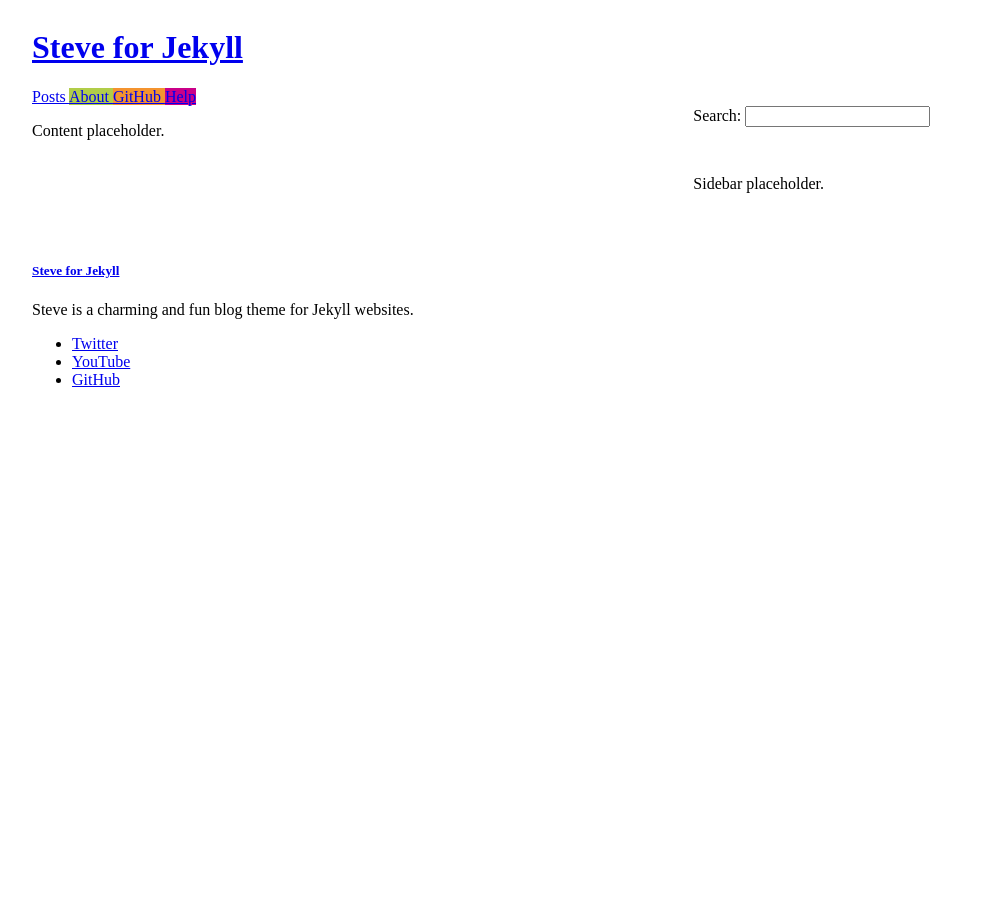
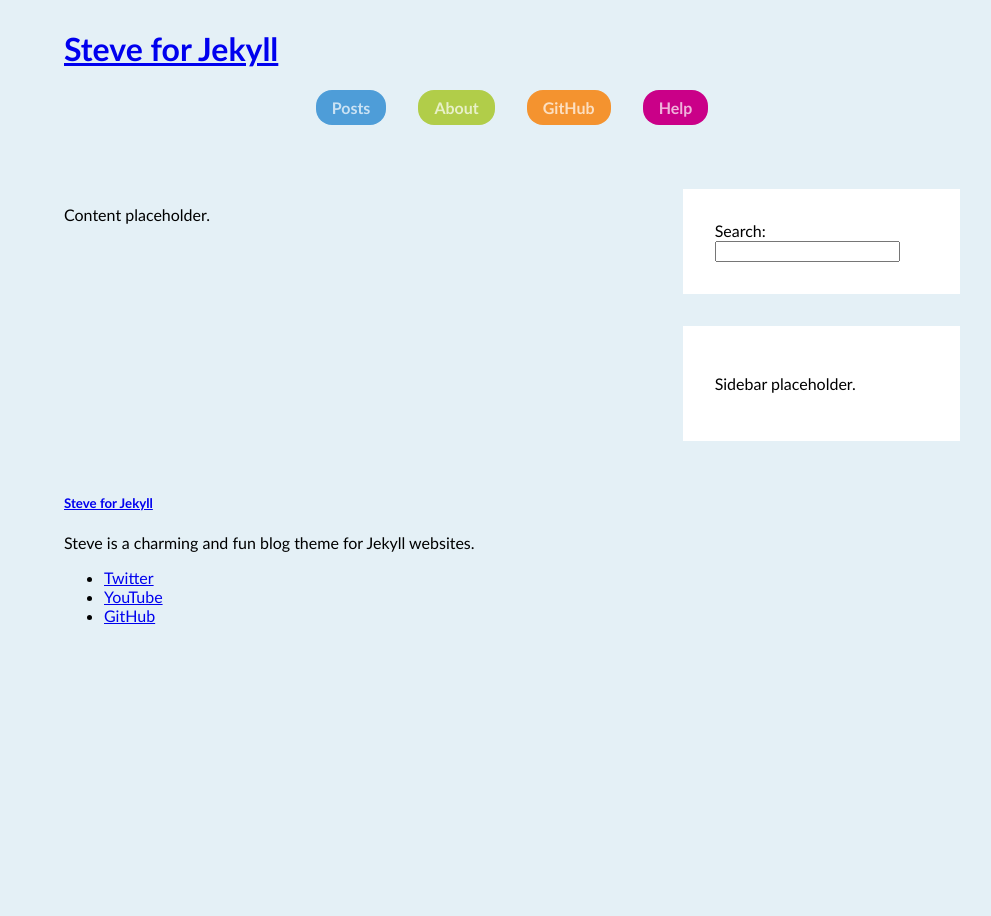
Before and after one commit to esporo/steve, a Jekyll site: the page built from index.html, in a window 1280 px wide. Shown: the whole page, without its empty margins (128-1119 px from the left). Built offline with Jekyll 4.4.1, drawn with Linux system fonts in a browser that asks for light colours.

Commit message:
creates barebones styling for main menu

```diff
--- a/_includes/blog/sidebar.html
+++ b/_includes/blog/sidebar.html
@@ -3,7 +3,7 @@
   <input id="search_terms" type="search" name="q" required />
 </form>
 
-<aside class="sidebar">
+<aside class="widget -sidebar">
   <p>Sidebar placeholder.</p>
 
   {% include blog/custom-widgets.html %}
--- a/_sass/steve.scss
+++ b/_sass/steve.scss
@@ -1 +1 @@
-@import "steve/layout";
+@import "steve/base", "steve/layout";
--- /dev/null
+++ b/_sass/steve/_base.scss
@@ -0,0 +1,19 @@
+html {
+  font-size: 16px;
+  box-sizing: border-box;
+
+  @media screen and (max-width: 800px) {
+    font-size: 14px;
+  }
+}
+
+*,
+*::before,
+*::after {
+  box-sizing: inherit;
+}
+
+body {
+  background-color: var(--color-body);
+  font-family: var(--font);
+}
--- a/_sass/steve/_layout.scss
+++ b/_sass/steve/_layout.scss
@@ -2,18 +2,88 @@ body {
   display: flex;
   flex-flow: column nowrap;
   min-height: 100vh;
-  max-width: 960px;
+  max-width: var(--container);
   margin-left: auto;
   margin-right: auto;
-  padding-left: 2rem;
-  padding-right: 2rem;
+  padding-left: var(--gap);
+  padding-right: var(--gap);
 }
+
+/*
+  Site Header
+*/
+
+.masthead {
+  margin-bottom: calc(var(--gap) * 2);
+}
+
+.site-menu {
+  display: flex;
+  flex-flow: row wrap;
+  justify-content: center;
+
+  @media screen and (max-width: 600px) {
+    flex-flow: row nowrap;
+    justify-content: flex-start;
+    overflow-x: auto;
+    margin-left: calc(var(--gap) * -1);
+    margin-right: calc(var(--gap) * -1);
+    -webkit-overflow-scrolling: touch;
+    -ms-overflow-style: -ms-autohiding-scrollbar;
+
+    &::-webkit-scrollbar {
+      display: none;
+    }
+  }
+
+  &::before,
+  &::after {
+    content: " ";
+    display: block;
+  }
+
+  &::before {
+    margin-left: auto;
+    padding-left: var(--gap);
+  }
+
+  &::after {
+    margin-right: auto;
+    padding-right: var(--gap);
+  }
+}
+
+.menu-item {
+  padding: 0.5rem 1rem;
+  color: rgba(255, 255, 255, 0.7);
+  background-color: var(--color-link);
+  border-radius: 1rem;
+  text-decoration: none;
+  font-weight: bolder;
+
+  &:not(:last-child) {
+    margin-right: var(--gap);
+
+    @media screen and (max-width: 600px) {
+      margin-right: calc(var(--gap) / 2);
+    }
+  }
+
+  &:hover,
+  &:focus {
+    color: #fff;
+  }
+}
+
+/*
+  Content
+*/
 
 .layout-blog,
 .layout-post {
   .content {
     display: grid;
-    gap: 2rem;
+    gap: var(--gap);
     grid-template-columns: 1fr 1fr 1fr;
     grid-template-areas:
       "content content search"
@@ -32,6 +102,11 @@ body {
       grid-area: content;
     }
 
+    .widget {
+      background-color: var(--color-bg);
+      padding: var(--gap);
+    }
+
     .-search {
       grid-area: sidebar;
       grid-row: 1;
@@ -41,7 +116,7 @@ body {
       }
     }
 
-    .sidebar {
+    .-sidebar {
       grid-area: sidebar;
       grid-row: 2;
 
--- a/assets/css/screen.scss
+++ b/assets/css/screen.scss
@@ -1,4 +1,19 @@
 ---
 ---
 
+:root {
+  --color-bg: #fff;
+  --color-body: #e4f0f6;
+  --color-text: #000112;
+  --color-link: #4e9dd8;
+  --color-link-hover: #2361a7;
+  --color-details: #939496;
+  --color-details-lighter: #f0f1f4;
+  --color-details-darker: #6d6e70;
+
+  --font: "Fira Sans", "Trebuchet MS", "Liberation Sans", sans-serif;
+  --container: 960px;
+  --gap: 2rem;
+}
+
 @import "steve";
```
